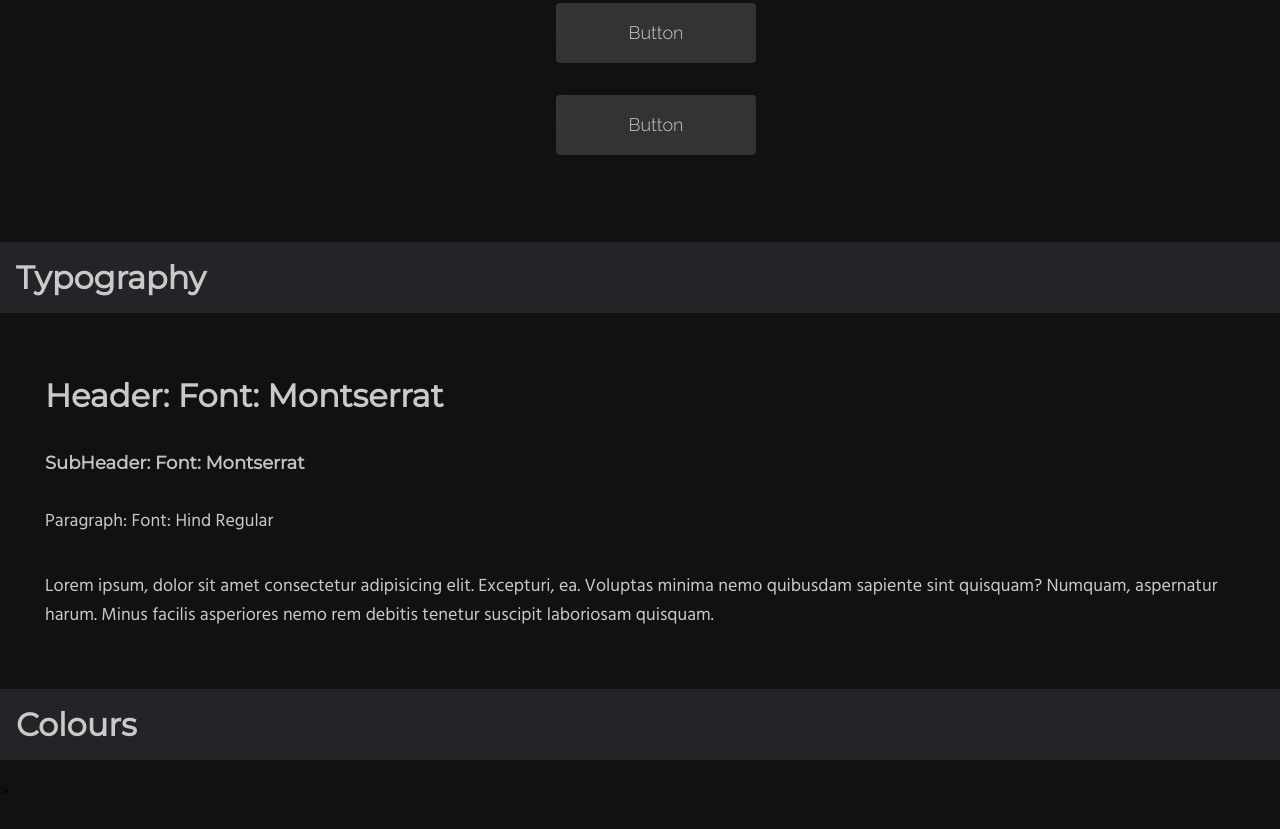
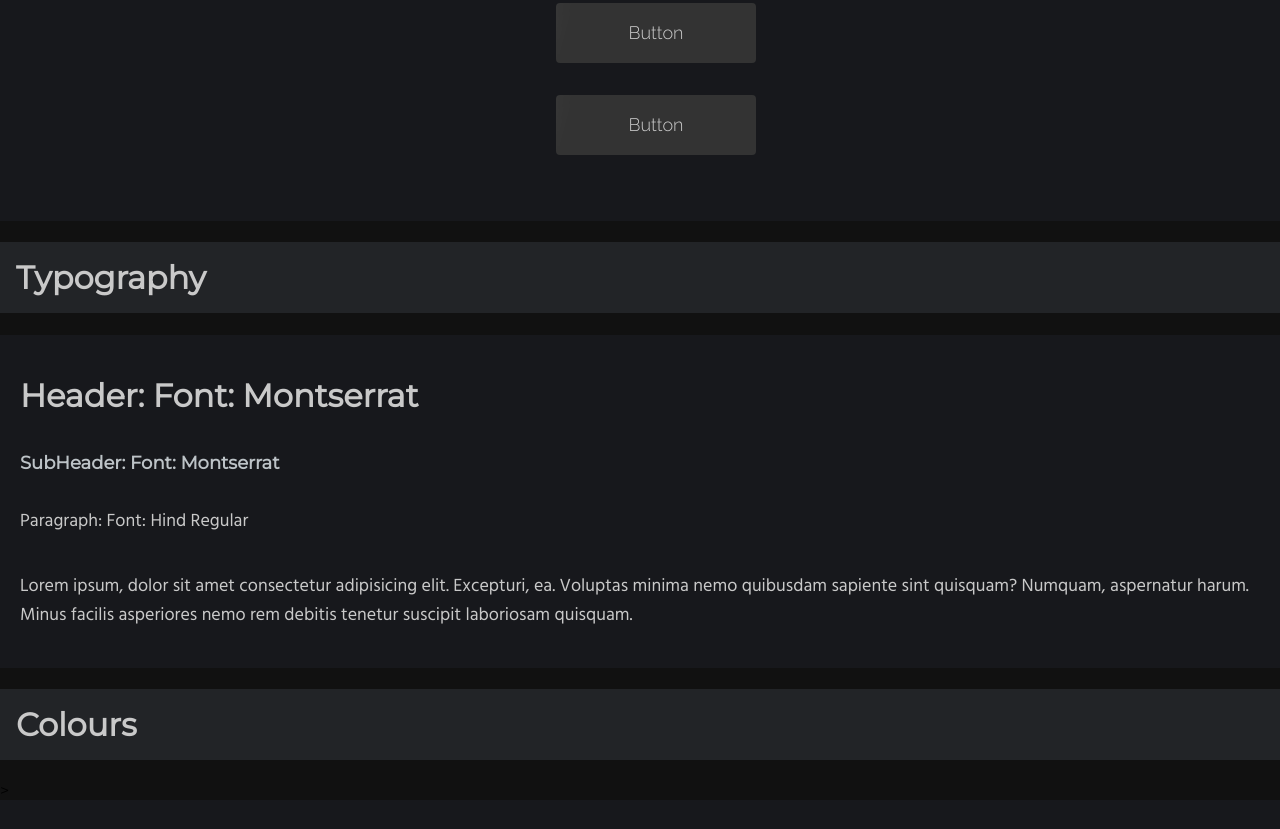
Before and after one commit to wellohorld/wellohorld.github.io, a plain HTML site: page index.html in a window 1280 px wide. Shown: the part 595-1424 px from the top of the page. Drawn offline with Linux system fonts and the light colour scheme; a script that the page names is missing.

Commit message:
new layout background that fits better

```diff
--- a/index.scss
+++ b/index.scss
@@ -55,12 +55,12 @@ p {
 .wrapper {
     display: flex;
     padding: 20px;
-    margin: 5px 25px;
     flex-direction: column;
+
+    background-color:rgba(31, 33, 44, 0.425);
 }
 
 .wrapper2 {
-    background-color:rgba(31, 33, 44, 0.425);
     padding-top: 36px;
     border-radius: 10px;
     justify-content: center;
```
Also changed, not shown: index.css, 1 other file.
